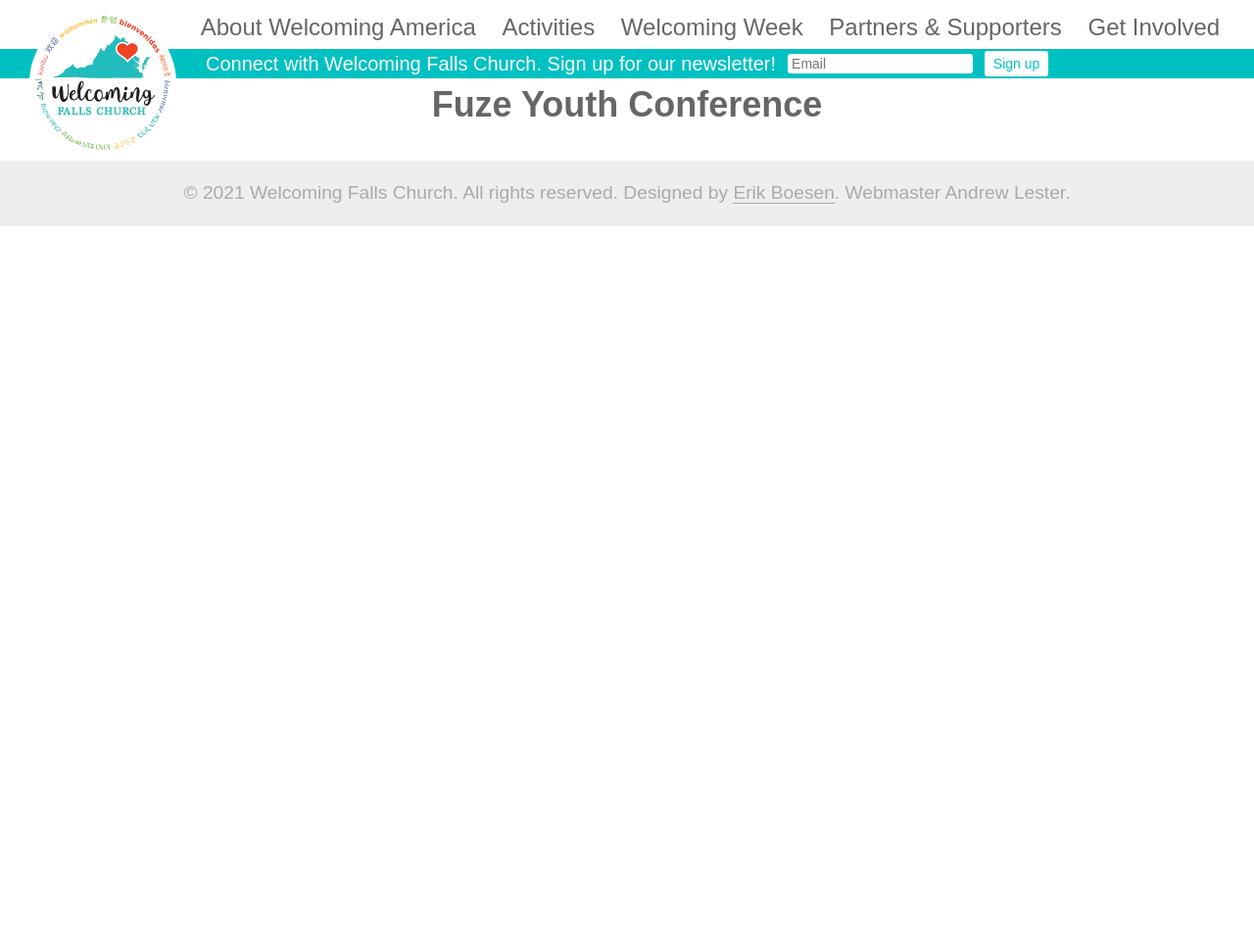
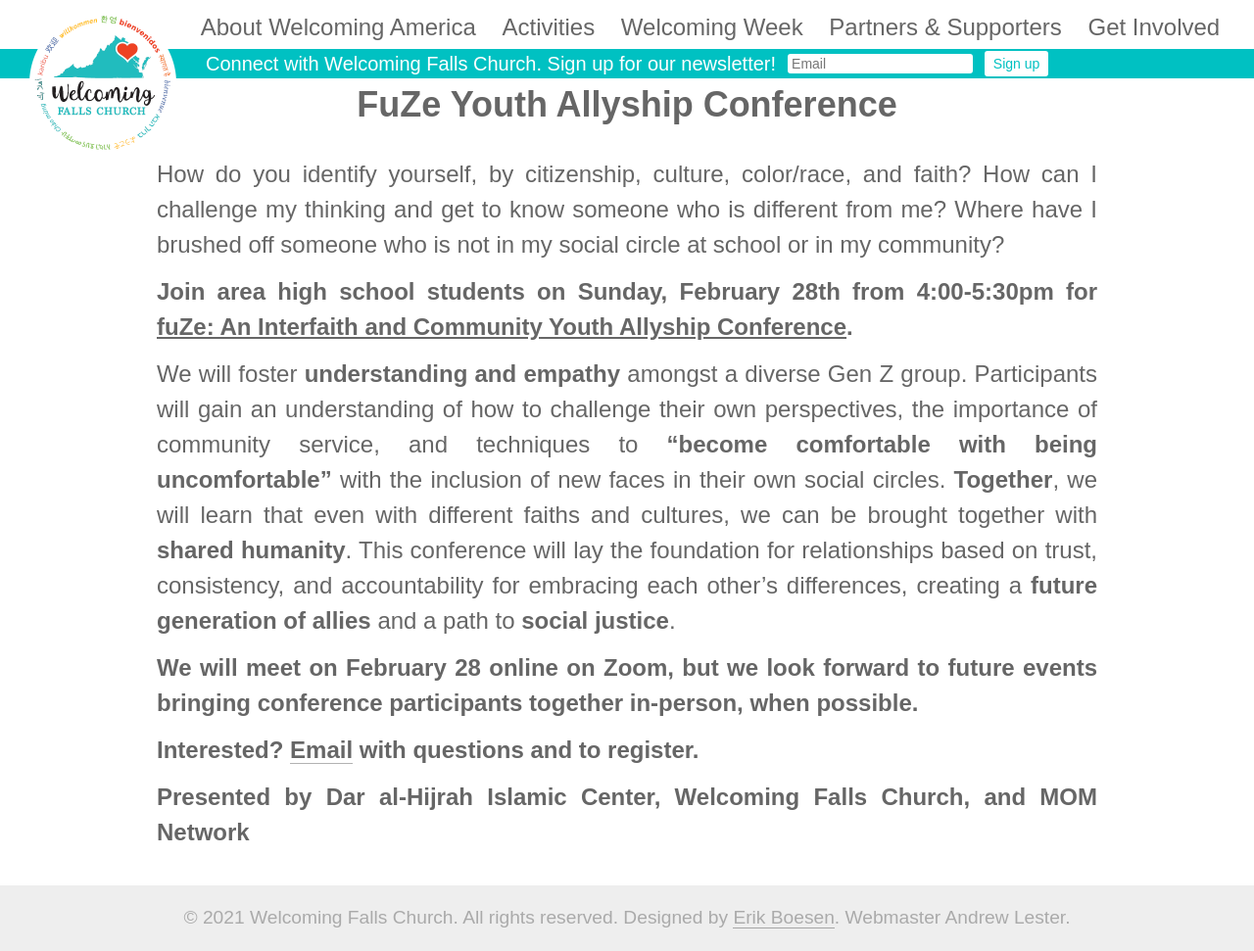
Before and after one commit to wfctest/wfctest, a Jekyll site: the page built from fuze-youth-conference.html, in a window 1280 px wide and 971 px high. Shown: the whole window at 98% size. Built offline with Jekyll 4.4.1, drawn with Linux system fonts in a browser that asks for light colours; some web fonts are replaced.

Commit message:
Add text to fuze conference page

```diff
--- a/fuze-youth-conference.html
+++ b/fuze-youth-conference.html
@@ -3,5 +3,11 @@ layout: default
 permalink: /activities/live/fuze-youth-conference
 ---
 <section>
-    <h1>Fuze Youth Conference</h1>
+    <h1>FuZe Youth Allyship Conference</h1>
+    <p>How do you identify yourself, by citizenship, culture, color/race, and faith? How can I challenge my thinking and get to know someone who is different from me? Where have I brushed off someone who is not in my social circle at school or in my community?</p>
+    <p><strong>Join area high school students on Sunday, February 28th from 4:00-5:30pm for <u>fuZe: An Interfaith and Community Youth Allyship Conference</u>.</strong></p>
+    <p>We will foster <strong>understanding and empathy</strong> amongst a diverse Gen Z group. Participants will gain an understanding of how to challenge their own perspectives, the importance of community service, and techniques to <strong>“become comfortable with being uncomfortable”</strong> with the inclusion of new faces in their own social circles. <strong>Together</strong>, we will learn that even with different faiths and cultures, we can be brought together with <strong>shared humanity</strong>. This conference will lay the foundation for relationships based on trust, consistency, and accountability for embracing each other’s differences, creating a <strong>future generation of allies</strong> and a path to <strong>social justice</strong>.</p>
+    <p><strong>We will meet on February 28 online on Zoom, but we look forward to future events bringing conference participants together in-person, when possible.</strong></p>
+    <p><strong>Interested? <a href="mailto:fuzeyouthconference@gmail.com">Email</a> with questions and to register.</strong></p>
+    <p><strong>Presented by Dar al-Hijrah Islamic Center, Welcoming Falls Church, and MOM Network</strong></p>
 </section>
```
